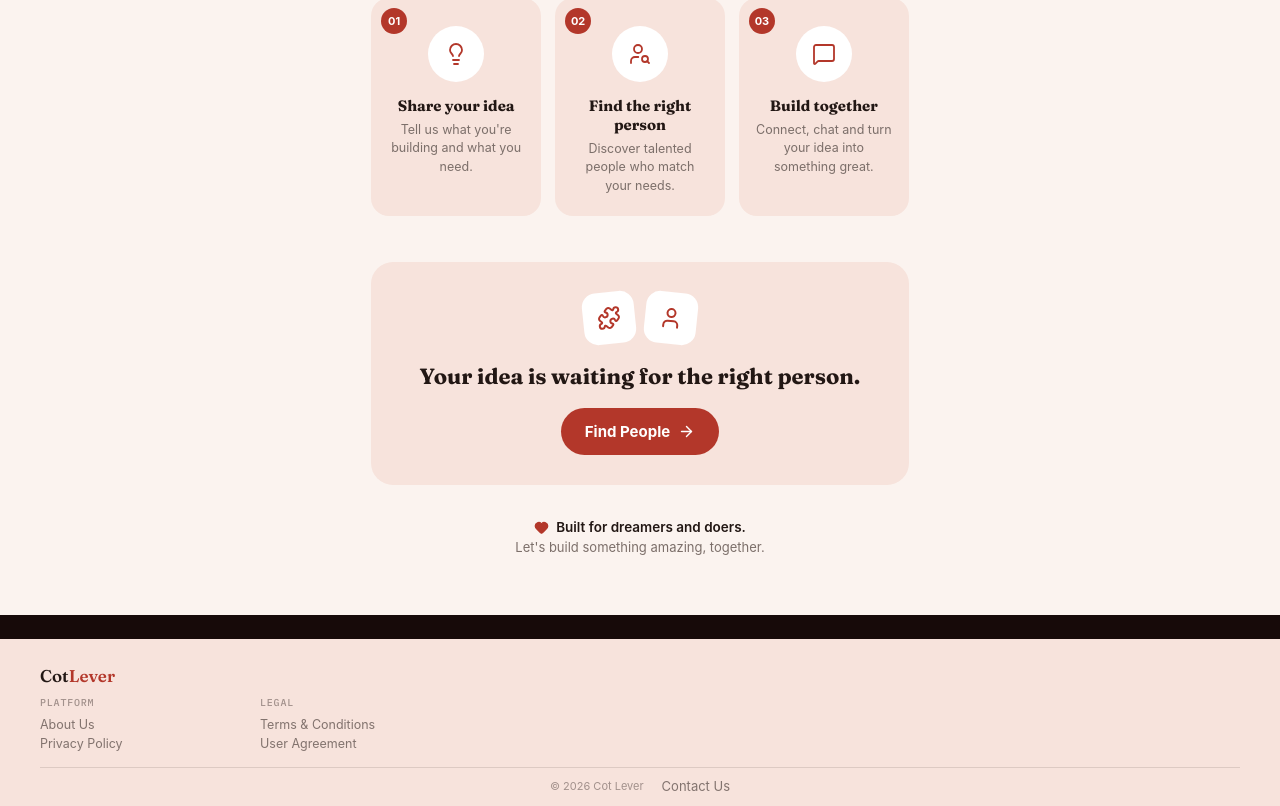
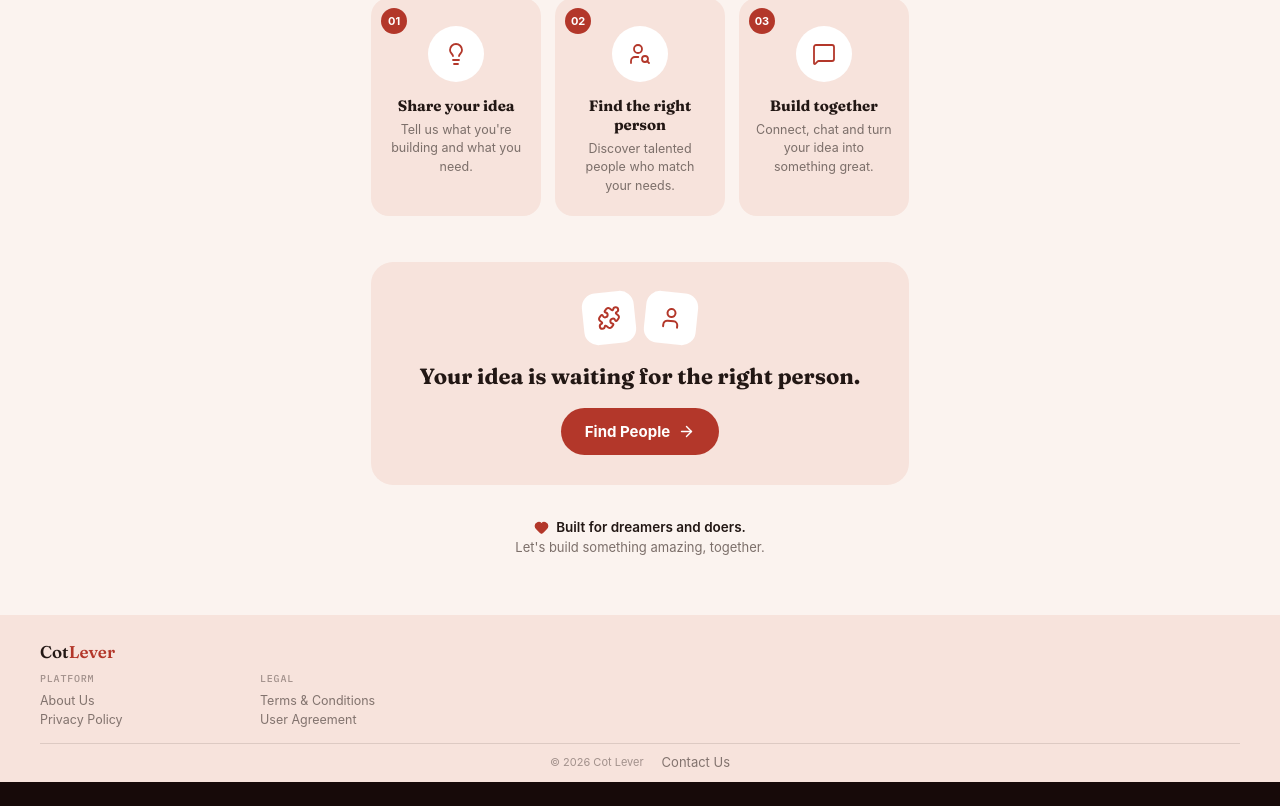
Before and after one commit to cotlevercom-ship-it/grocery-now, a Next.js app: page / in a window 1280 px wide. Shown: the part 624-1430 px from the top of the page. After the commit the page ends 1406 px from the top, so only its background shows below. Built offline with nearby package versions, Linux system fonts and the light colour scheme; no server answers; the database is empty.

Commit message:
Remove Footer's marginTop (was revealing the dark .app-container bg as a black gap between the new light homepage content and the now-light footer)

```diff
--- a/components/Footer.jsx
+++ b/components/Footer.jsx
@@ -37,7 +37,7 @@ export default function Footer() {
 
   return (
     <footer style={{
-      background: bg, color: ink, marginTop: '24px',
+      background: bg, color: ink, marginTop: 0,
       padding: 'clamp(14px, 2.5vw, 26px) clamp(16px, 3vw, 56px) 12px',
     }}>
       <div style={{ maxWidth: '1200px', margin: '0 auto', paddingBottom: '12px', borderBottom: `1px solid ${line}` }}>
```
